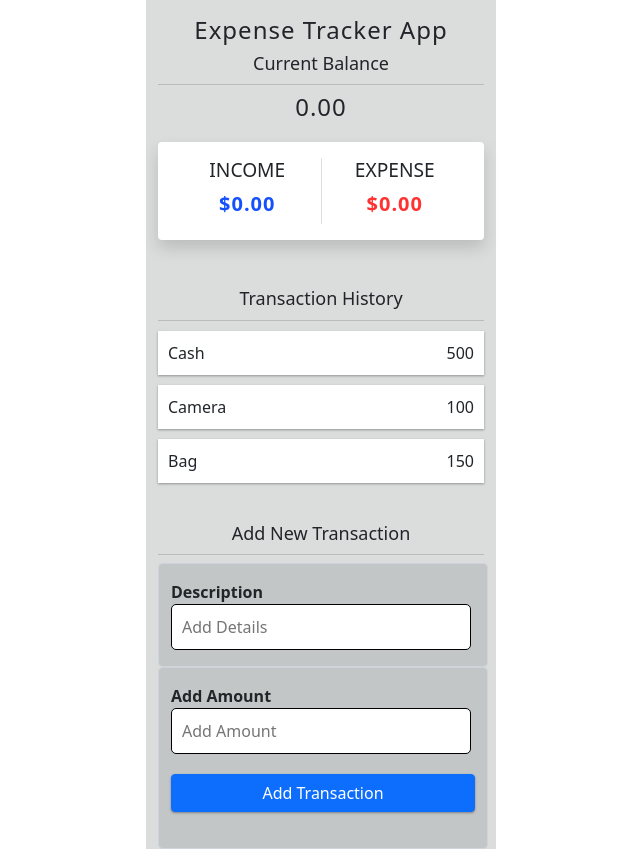
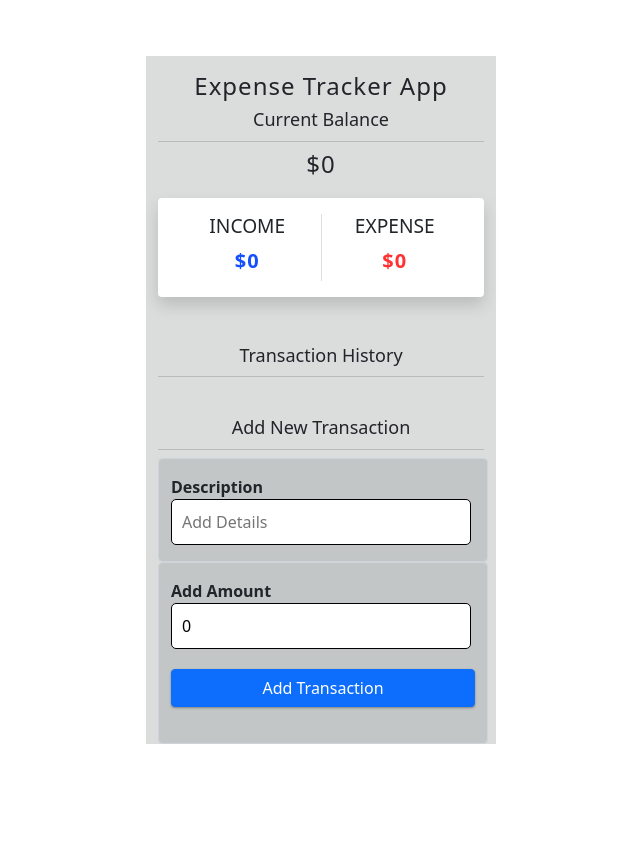
Before and after one commit to Obaidkhan09/React-ExpenseTracker, a React (Create React App) app: page / in a window 1280 px wide. Shown: the whole page, without its empty margins (319-959 px from the left). After the commit the page ends 800 px from the top, so only its background shows below. Built offline with nearby package versions, Linux system fonts and the light colour scheme.

Commit message:
stable
No errors, no warnings, delete feature yet to add.

```diff
--- a/src/components/Starter.js
+++ b/src/components/Starter.js
@@ -16,42 +16,67 @@ function Starter() {
     const handleAddition=(event)=>{
         event.preventDefault();
         console.log(newDesc, newAmount);
+
         addTransaction({
-            amount: newAmount,
+            amount: Number(newAmount),
             desc: newDesc
-        })
+        });
+
+        setDesc("");
+        setAmount(0);
     }
+
+    const getIncome = ()=>{
+        let income=0;
+        for(var i =0; i< transactions.length; i++){
+            if(transactions[i].amount>0)
+                income += transactions[i].amount;
+        }
+        return income;
+    }
+
+    const getExpense=()=>{
+        let expense=0;
+        for (var i=0; i< transactions.length; i++){
+            if(transactions[i].amount<0)
+                expense += transactions[i].amount;
+        }
+        return expense;
+    }
+
     return (
         <div className='container'>
             <h2 className='pt-3'> Expense Tracker App </h2>
 
 
             <h3>Current Balance</h3>
-            <h2>0.00</h2>
+            <h2>${getIncome() + getExpense()}</h2>
 
             <div className="inc-exp-container shadow p-3 mb-5 bg-white rounded">
                 <div>
                     <h4>Income</h4>
                     <p className='money plus' >
-                        $0.00
+                        ${getIncome()}
                     </p>
                 </div>
                 <div>
                     <h4>Expense</h4>
                     <p className='money minus'>
-                        $0.00
+                        ${getExpense()}
                     </p>
                 </div>
             </div>
 
 
             <h3>Transaction History</h3>
-            <ul  className = 'list'>
+            <ul  className = 'list money'>
                 {transactions.map((transObj, ind)=>{
                     return(
-                        <li key = {ind}>
-                            <span>{transObj.description}</span>
-                            <span>{transObj.amount}</span>
+                        <li key = {ind} className={transObj.amount >0?
+                            "plus rounded border border-primary" :
+                            "minus rounded border border-danger"}>
+                            <span>{transObj.desc}</span>
+                            <span>${transObj.amount}</span>
                         </li>
                     )
                 })}
@@ -69,6 +94,7 @@ function Starter() {
                                 placeholder = 'Add Details'
                                 required
                                 onChange={(ev)=>setDesc(ev.target.value)}
+                                value={newDesc}
                         />
                     </label>
                 </div>
@@ -80,6 +106,7 @@ function Starter() {
                                 placeholder = 'Add Amount'
                                 required
                                 onChange={(ev)=>setAmount(ev.target.value)}
+                                value={newAmount}
                         />
                     </label>
 
--- a/src/context/GlobalState.js
+++ b/src/context/GlobalState.js
@@ -3,11 +3,7 @@ import React, { createContext, useReducer } from 'react';
 //import Reducer
 import TransactionReducer from '../context/AppReducer';
 
-let initialTransactions = [
-        {amount: 500, description: "Cash"},
-        {amount: 100, description: "Camera"},
-        {amount: 150, description: "Bag"}
-    ]
+let initialTransactions = []
 
 
 //Create the Global Context to EXPORT
```
